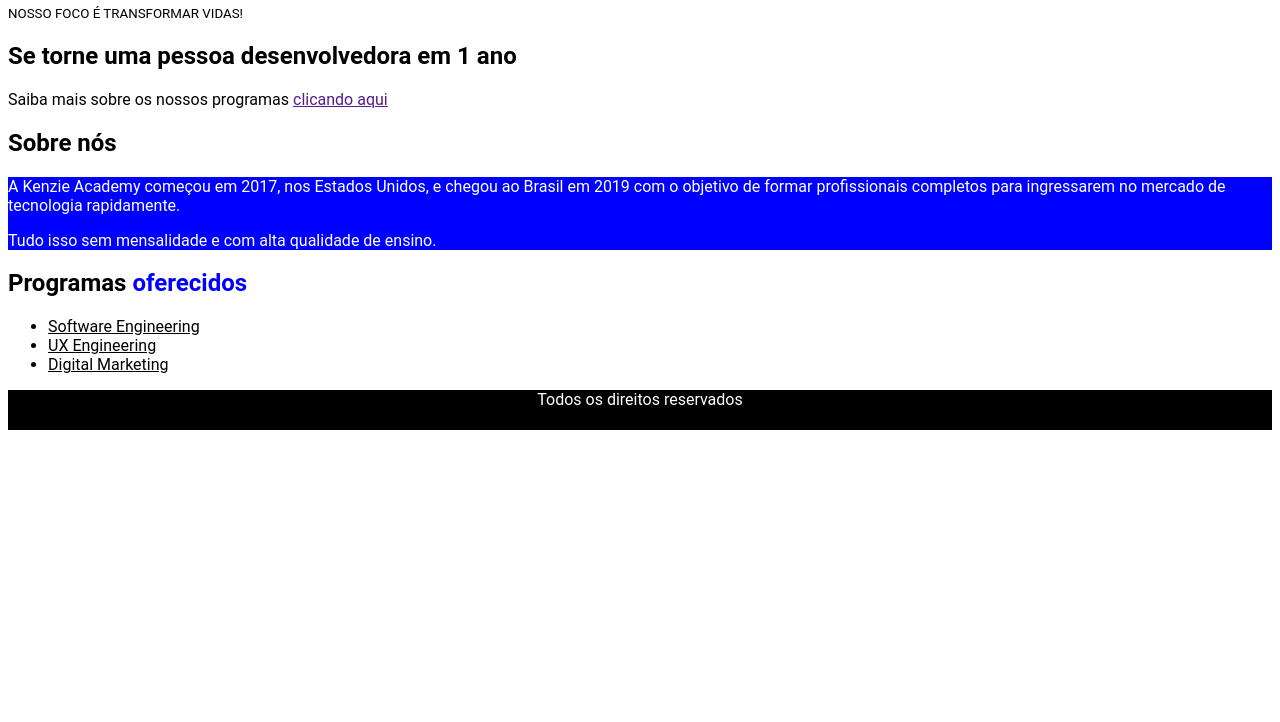
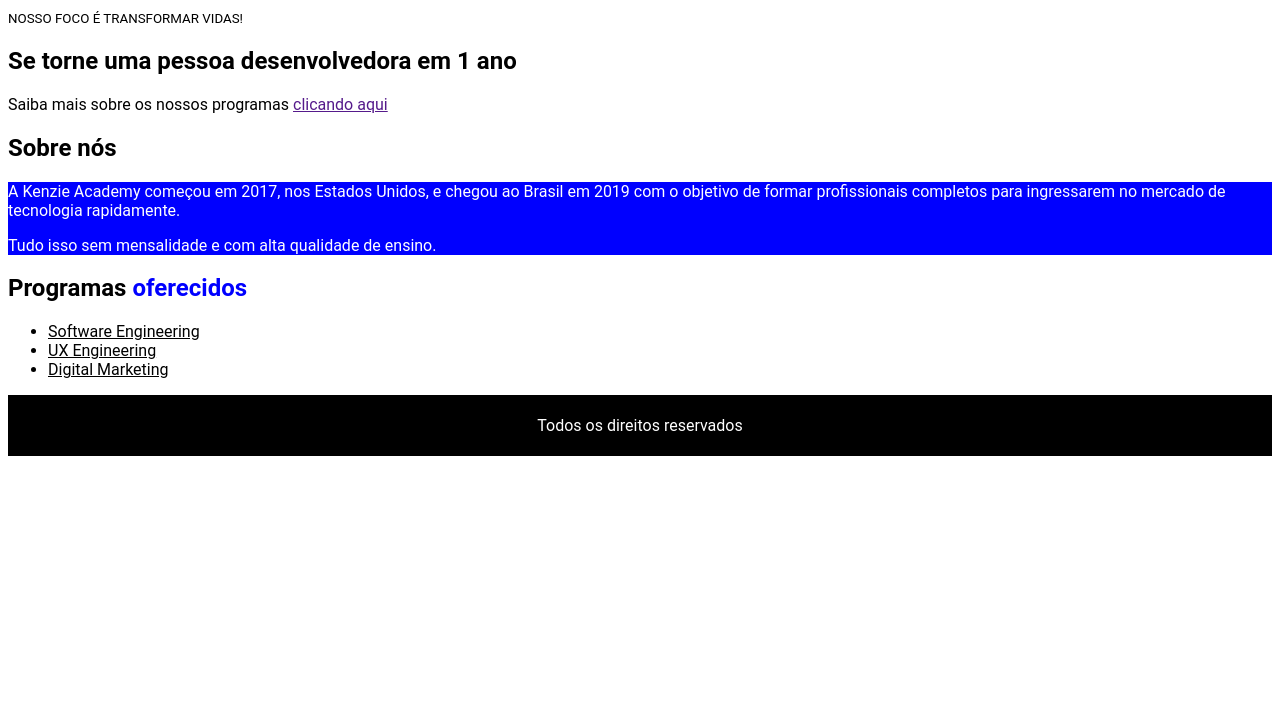
Before and after one commit to RafaelFreitas-cloud/S2-09, a plain HTML site: page index.html in a window 1280 px wide. Shown: the part 78-800 px from the top of the page. Drawn offline with Linux system fonts and the light colour scheme.

Commit message:
footer correto

```diff
--- a/index.html
+++ b/index.html
@@ -29,8 +29,8 @@
         <li>UX Engineering</li>
         <li>Digital Marketing</li>
     </ul>
-    <div class="box background-black text-center">
-      <p class="box background-black text-center">Todos os direitos reservados</p>
+    <div class="background-black text-center">
+      <p class="background-black text-center">Todos os direitos reservados</p>
     </div>
   </body>
 </html>
--- a/style.css
+++ b/style.css
@@ -22,15 +22,9 @@ body{
 
 .text-center{
     text-align: center;
+    padding: 2.5px;
 }
 
 li{
     text-decoration: underline;
 }
-
-.box{
-    height: 40px;
-    width: 100%;
-    text-align: center;
-
-}
```
